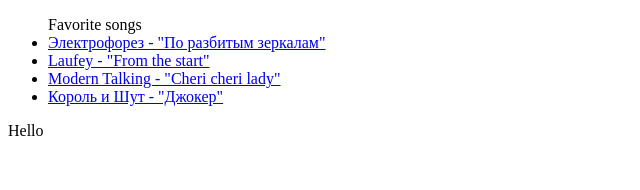
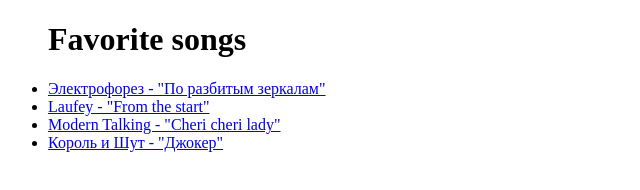
Before and after one commit to TumanVictory/TumanVictory.github.io, a plain HTML site: page index.html in a window 1280 px wide. Shown: the whole page, without its empty margins (0-640 px from the left). Drawn offline with Linux system fonts and the light colour scheme.

Commit message:
style.css

```diff
--- a/index.html
+++ b/index.html
@@ -3,15 +3,15 @@
     <head>
         <meta charset="utf-8">
         <title>About songs</title>
+        <link rel="stilesheet" href="stile.css">
     </head>
     <body>
         <ul>
-            Favorite songs
+           <h1> Favorite songs</h1>
             <li><a href="https://cdn.hitmotop.com/song/73214451">Электрофорез - "По разбитым зеркалам"</a></li>
             <li><a href="https://cdn.hitmotop.com/song/79365033">Laufey - "From the start"</a></li>
             <li><a href="https://cdn.hitmotop.com/song/79355308">Modern Talking - "Cheri cheri lady"</a></li>
             <li><a href="https://cdn.hitmotop.com/song/48646408">Король и Шут - "Джокер"</a></li>
         </ul>
-        Hello
     </body>
 </html>
--- /dev/null
+++ b/style.css
@@ -0,0 +1,2 @@
+body{background-color:#7FFFD4}
+h1{background-color:#87CEFA; color:#4B0082; text-align:center; size:22}
```
